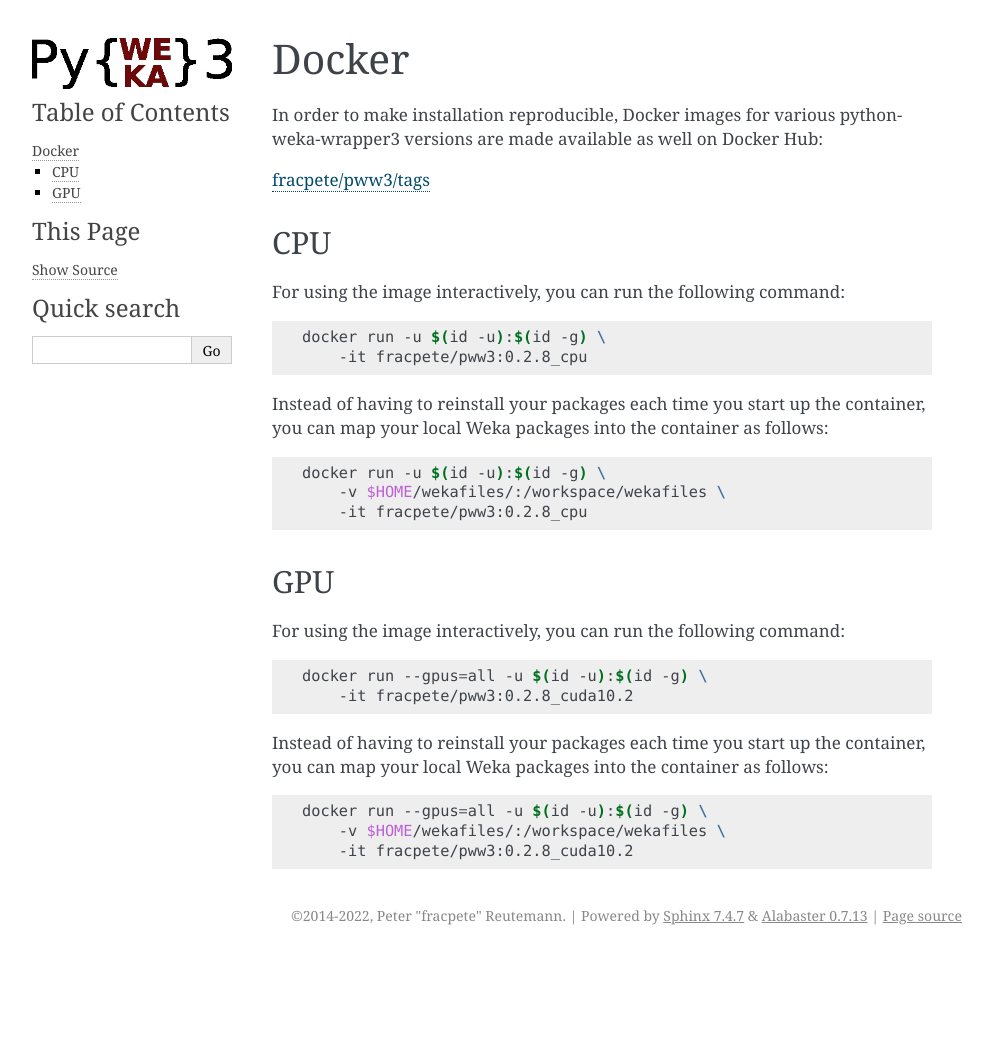
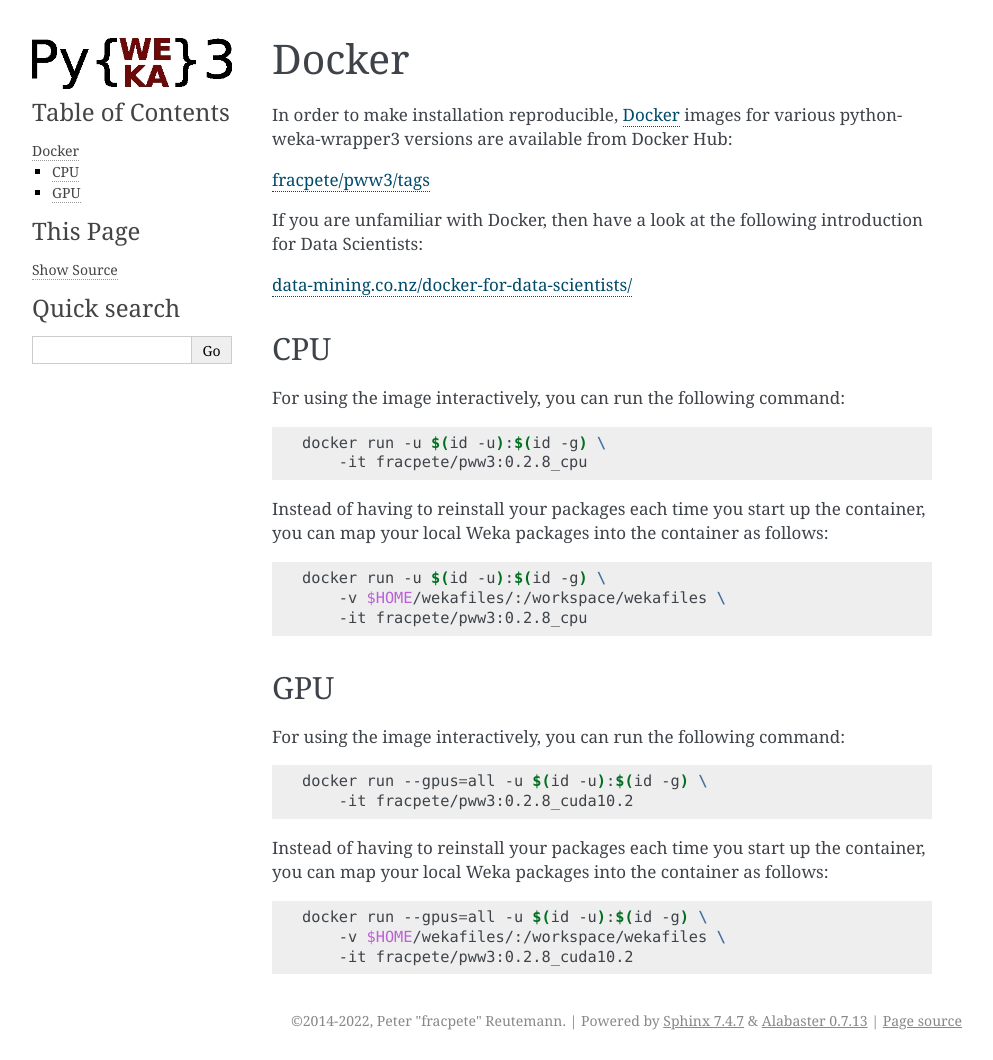
Before and after one commit to fracpete/python-weka-wrapper3, a Sphinx documentation site: the page built from doc/source/docker.rst, in a window 1280 px wide. Shown: the whole page, without its empty margins (148-1141 px from the left). Built offline with Sphinx 7.4.7, drawn with Linux system fonts in a browser that asks for light colours; pages that are not in the unit, such as notebooks, are missing from menus; before the commit the page ends 955 px from its top, so only the background shows below that.

Commit message:
linked docker for data scientists

```diff
--- a/doc/source/docker.rst
+++ b/doc/source/docker.rst
@@ -1,10 +1,15 @@
 Docker
 ======
 
-In order to make installation reproducible, Docker images for various
-python-weka-wrapper3 versions are made available as well on Docker Hub:
+In order to make installation reproducible, `Docker <https://www.docker.com/>`__
+images for various python-weka-wrapper3 versions are available from Docker Hub:
 
 `fracpete/pww3/tags <https://hub.docker.com/r/fracpete/pww3/tags>`__
+
+If you are unfamiliar with Docker, then have a look at the following
+introduction for Data Scientists:
+
+`data-mining.co.nz/docker-for-data-scientists/ <https://www.data-mining.co.nz/docker-for-data-scientists/>`__
 
 
 CPU
```
